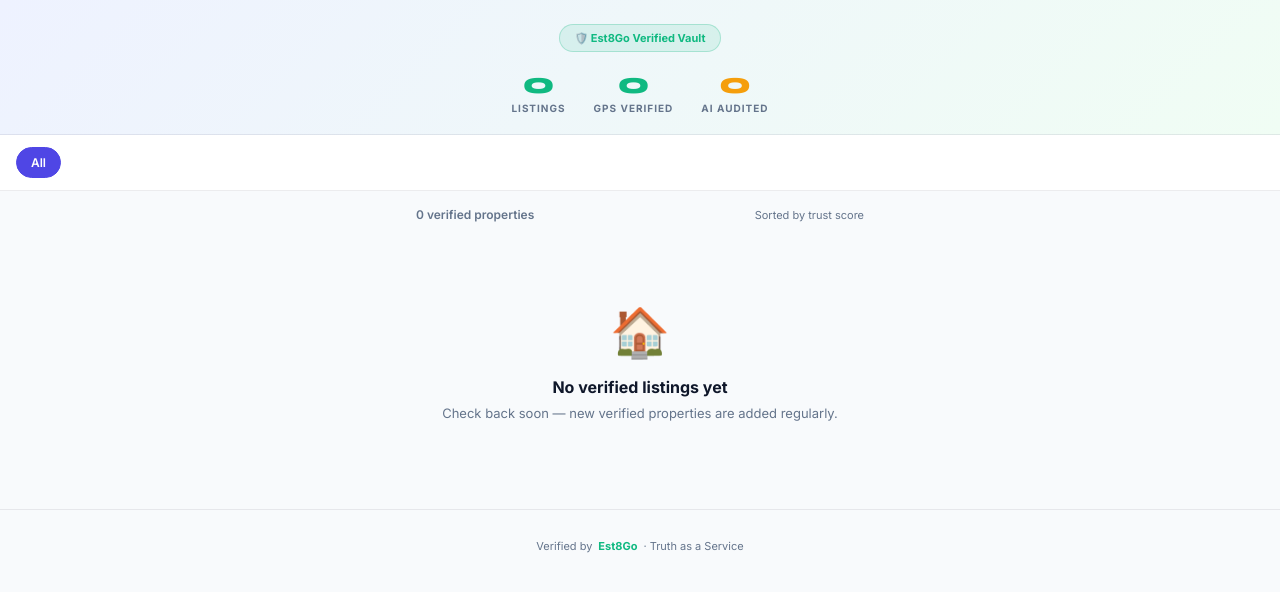
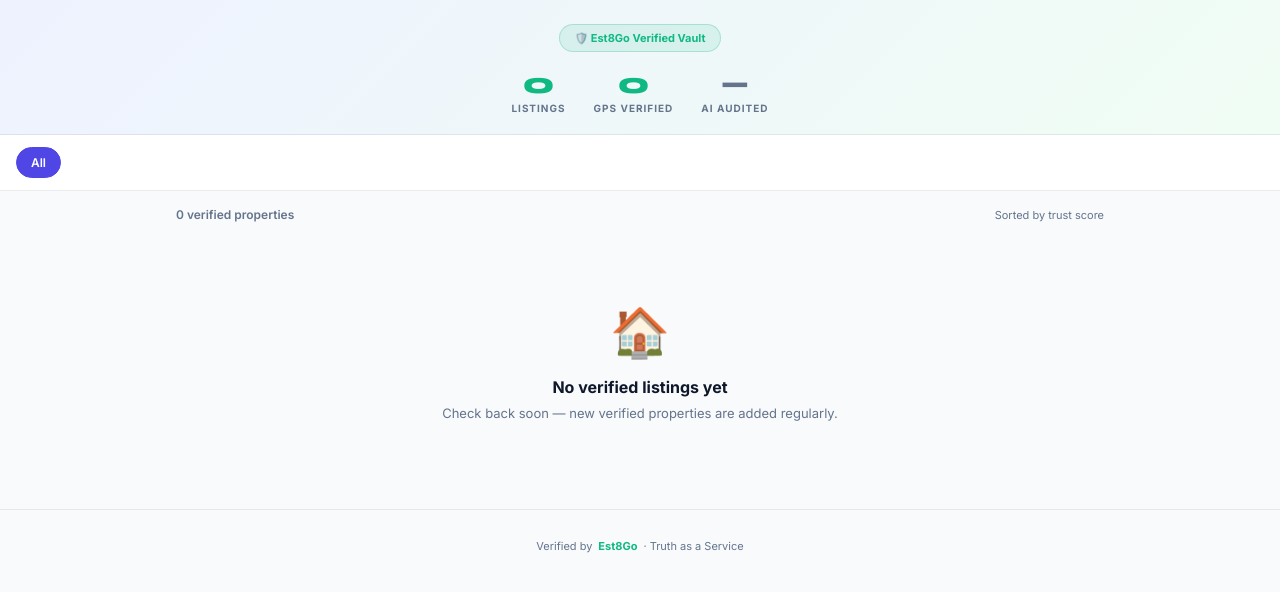
Before and after one commit to est8go/Est8Go_Test_Repo, a FastAPI app: template backend/templates/tenant_vault.html in a window 1280 px wide. Shown: the part 65-657 px from the top of the page. Run offline with FastAPI, Linux system fonts and the light colour scheme; the template is opened without the code that fills it, so the values that code supplies are empty.

Commit message:
@ fix: tenant vault desktop grid and AI Audited stat
- .prop-grid: 1-col mobile, 2-col @640px, 3-col @960px
- .listings-container max-width raised to 960px
- margin-bottom removed from .prop-card (gap handles spacing)
- AI Audited stat: shows em-green count when >0, muted dash when 0

Co-Authored-By: Claude Sonnet 4.6 <noreply@anthropic.com>
@

```diff
--- a/backend/migrate_tenant_slug.py
+++ b/backend/migrate_tenant_slug.py
@@ -49,7 +49,7 @@ for t in tenants:
         if existing:
             candidate = f"{candidate}-{t.id}"
         t.slug = candidate
-        print(f"  [OK] {t.business_name!r} → {candidate!r}")
+        print(f"  [OK] {t.business_name!r} -> {candidate!r}")
         updated += 1
 
 db.commit()
--- a/backend/templates/tenant_vault.html
+++ b/backend/templates/tenant_vault.html
@@ -127,17 +127,22 @@ html[data-theme="light"] .vault-hero{
 .filter-chip:active{opacity:.8}
 
 /* ── Listings ── */
-.listings-container{padding:16px;max-width:var(--max-w);margin:0 auto}
+.listings-container{padding:16px;max-width:960px;margin:0 auto}
 .listings-header{
   display:flex;justify-content:space-between;align-items:center;
   margin-bottom:16px;
 }
 .listings-count{font-size:12px;font-weight:600;color:var(--muted)}
 
+/* ── Responsive grid ── */
+.prop-grid{display:grid;grid-template-columns:1fr;gap:16px}
+@media(min-width:640px){.prop-grid{grid-template-columns:1fr 1fr}}
+@media(min-width:960px){.prop-grid{grid-template-columns:1fr 1fr 1fr}}
+
 /* ── Property card ── */
 .prop-card{
   background:var(--surface);border:1px solid var(--border);
-  border-radius:20px;overflow:hidden;margin-bottom:16px;
+  border-radius:20px;overflow:hidden;
   transition:transform .15s;
 }
 .prop-card:active{transform:scale(.98)}
@@ -246,7 +251,7 @@ html[data-theme="light"] .vault-hero{
         <div class="vault-stat-label">GPS Verified</div>
       </div>
       <div class="vault-stat">
-        <div class="vault-stat-number" style="color:var(--warn)">{{ ai_count }}</div>
+        <div class="vault-stat-number" style="color:{{ 'var(--em)' if ai_count > 0 else 'var(--muted)' }}">{{ ai_count if ai_count > 0 else '—' }}</div>
         <div class="vault-stat-label">AI Audited</div>
       </div>
     </div>
@@ -280,6 +285,7 @@ html[data-theme="light"] .vault-hero{
   </div>
 
   {% if listings %}
+  <div class="prop-grid">
     {% for listing in listings %}
     {% set grade_colors = {'emerald':'#10B981','gold':'#F59E0B','silver':'#94A3B8','bronze':'#CD7F32','ungraded':'#64748B'} %}
     {% set grade_color  = grade_colors.get(listing.trust_grade or 'ungraded', '#64748B') %}
@@ -339,6 +345,7 @@ html[data-theme="light"] .vault-hero{
       </div>
     </div>
     {% endfor %}
+  </div>
   {% else %}
     <div class="empty-state">
       <div class="empty-icon">🏠</div>
```
